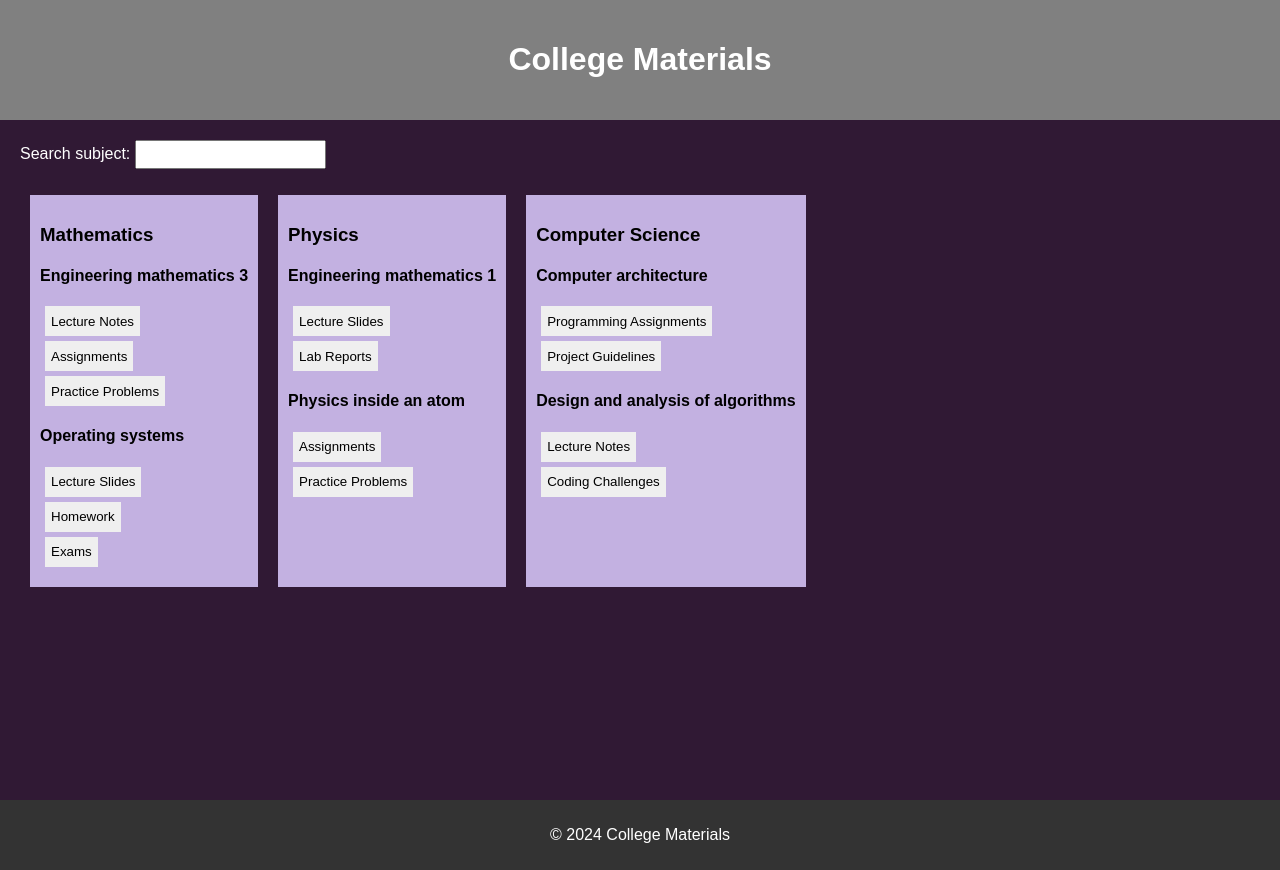
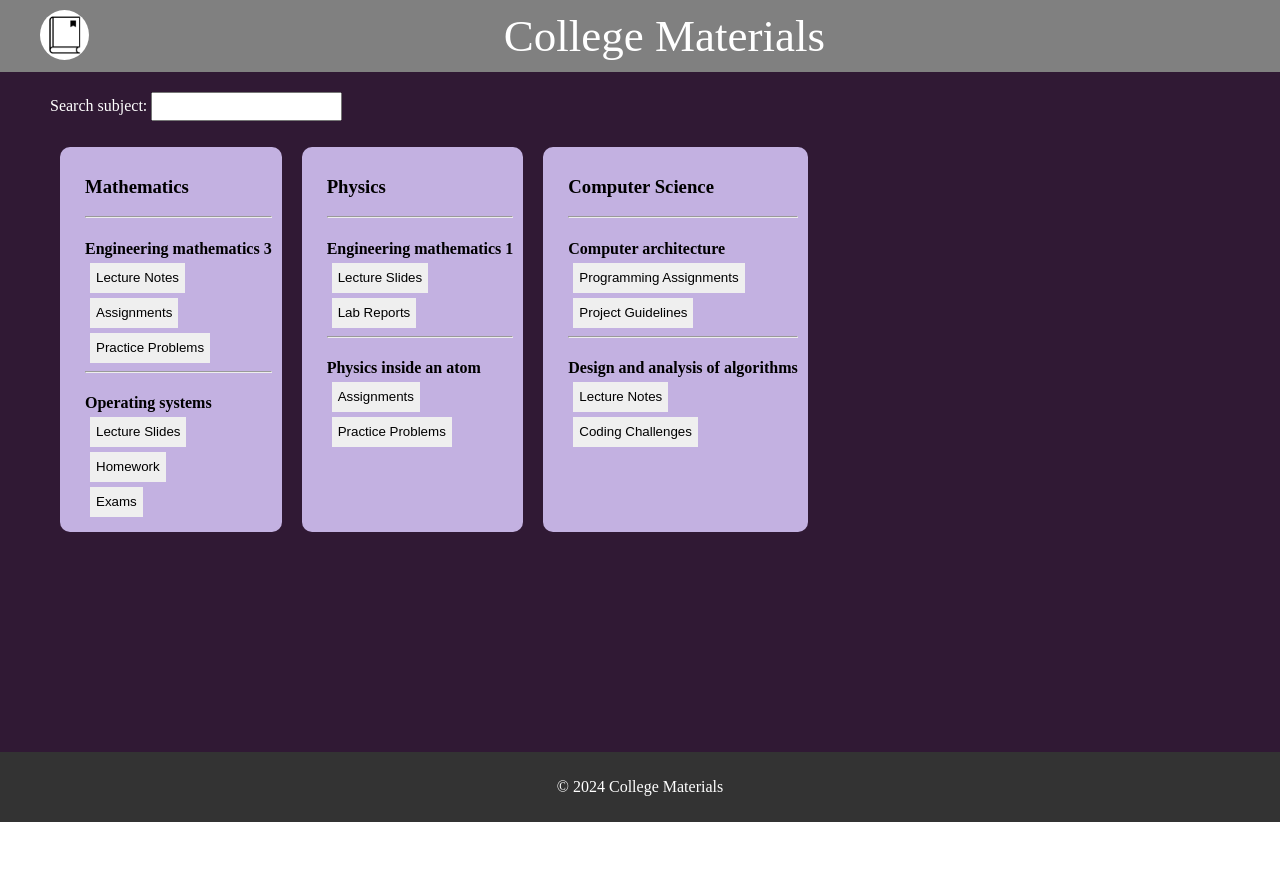
Before and after one commit to elakya04/MatrerialBase, a website: page public/index.html in a window 1280 px wide. After the commit the page ends 822 px from the top, so only its background shows below. Drawn offline with Linux system fonts and the light colour scheme.

Commit message:
better css ?

```diff
--- a/public/database.json
+++ b/public/database.json
@@ -5,12 +5,36 @@
     {
         "subj": "MAT305",
         "name": "Engineering mathematics 3",
-        "materials": ["Lecture Notes", "Assignments", "Practice Problems"]
+        "materials": [
+        {
+            "name": "Lecture Notes",
+            "link": "https://www.google.com"
+        },
+        {
+            "name": "Assignments",
+            "link": "https://www.google.com"
+        },
+        {
+            "name": "Practice Problems",
+            "link": "https://www.google.com"
+        }]
     },
     {
         "subj": "CSE102R01",
         "name": "Operating systems",
-        "materials": ["Lecture Slides", "Homework", "Exams"]
+        "materials": [
+        {
+            "name": "Lecture Slides",
+            "link": "https://www.google.com"
+        },
+        {
+            "name": "Homework",
+            "link": "https://www.google.com"
+        },
+        {
+            "name": "Exams",
+            "link": "https://www.google.com"
+        }]
     }]
 },
 {
@@ -19,12 +43,28 @@
     {
         "subj": "MAT101",
         "name": "Engineering mathematics 1",
-        "materials": ["Lecture Slides", "Lab Reports"]
+        "materials": [
+        {
+            "name": "Lecture Slides",
+            "link": "https://www.google.com"
+        },
+        {
+            "name": "Lab Reports",
+            "link": "https://www.google.com"
+        }]
     },
     {
         "subj": "PHY103",
         "name": "Physics inside an atom",
-        "materials": ["Assignments", "Practice Problems"]
+        "materials": [
+        {
+            "name": "Assignments",
+            "link": "https://www.google.com"
+        },
+        {
+            "name": "Practice Problems",
+            "link": "https://www.google.com"
+        }]
     }]
 },
 {
@@ -33,11 +73,27 @@
     {
         "subj": "CSE103",
         "name": "Computer architecture",
-        "materials": ["Programming Assignments", "Project Guidelines"]
+        "materials": [
+        {
+            "name": "Programming Assignments",
+            "link": "https://www.google.com"
+        },
+        {
+            "name": "Project Guidelines",
+            "link": "https://www.google.com"
+        }]
     },
     {
         "subj": "DAA103",
         "name": "Design and analysis of algorithms",
-        "materials": ["Lecture Notes", "Coding Challenges"]
+        "materials": [
+        {
+            "name": "Lecture Notes",
+            "link": "https://www.google.com"
+        },
+        {
+            "name": "Coding Challenges",
+            "link": "https://www.google.com"
+        }]
     }]
 }]
--- a/public/index.css
+++ b/public/index.css
@@ -1,29 +1,31 @@
 body {
-    font-family: Arial, sans-serif;
     margin: 0;
-    padding: 0;
 }
 
-header {
+nav {
     background-color: grey;
     color: #fff;
-    padding: 20px;
-    text-align: center;
+    padding: 10px;
+    font-size: 45px;
+    display: flex;
+    padding: 10px 40px;
+    justify-content: space-between;
+}
+
+nav img {
+    height: 50px;
+    border-radius: 50%;
 }
 
 main {
-    padding: 20px;
+    padding: 20px 50px;
     background-color: #301934;
     min-height: 80vh;
 }
 
-footer {
-    background-color: #333;
-    color: #fff;
-    text-align: center;
-    padding: 10px 0;
-    bottom: 0;
-    width: 100%;
+main > ul > li{
+    border-radius: 10px;
+    padding-left: 20px;
 }
 
 ul {
@@ -31,21 +33,8 @@ ul {
     padding: 0;
 }
 
-li {
-    margin-bottom: 10px;
-}
-
-a {
-    color: #333;
-    text-decoration: none;
-    display: inline-block;
-    padding: 5px 10px;
-    background-color: #f2f2f2;
-    border-radius: 5px;
-}
-
-a:hover {
-    background-color: #e2e2e2;
+h4{
+    margin-bottom: 5px;
 }
 
 #courseList {
@@ -55,6 +44,7 @@ a:hover {
 #courseList>li {
     margin: 10px;
     padding: 10px;
+    padding-left: 25px;
     background-color: #c3b1e1;
 }
 
@@ -72,3 +62,12 @@ a:hover {
     border: none;
     display: block;
 }
+
+footer {
+    background-color: #333;
+    color: #fff;
+    text-align: center;
+    padding: 10px 0;
+    bottom: 0;
+    width: 100%;
+}
--- a/public/index.html
+++ b/public/index.html
@@ -5,13 +5,16 @@
     <meta charset="UTF-8">
     <meta name="viewport" content="width=device-width, initial-scale=1.0">
     <title>College Materials</title>
+    <link rel="icon" type="image/x-icon" href="./logo.png">
     <link rel="stylesheet" href="index.css">
 </head>
 
 <body>
-    <header>
-        <h1>College Materials</h1>
-    </header>
+    <nav>
+        <img src="./logo.png"></img>
+        <div>College Materials</div>
+        <div></div>
+    </nav>
 
     <main>
         <span id="search">Search subject:
--- a/public/index.js
+++ b/public/index.js
@@ -1,6 +1,6 @@
 document.addEventListener("DOMContentLoaded", function() {
     var branches;
-    fetch('/database.json')
+    fetch('./database.json')
         .then(res => res.json())
         .then(branches => {
 
@@ -23,12 +23,16 @@ document.addEventListener("DOMContentLoaded", function() {
 
                     course.materials.forEach(material => {
                         const materialItem = document.createElement("button");
-                        materialItem.textContent = material;
+                        materialItem.textContent = material.name;
+                        materialItem.addEventListener("click", () => {
+                            window.location.href = material.link
+                        })
                         materialsList.appendChild(materialItem);
                     });
 
                     courseItem.appendChild(courseHeading);
                     courseItem.appendChild(materialsList);
+                    branchCoursesList.appendChild(document.createElement('hr'));
                     branchCoursesList.appendChild(courseItem);
                 });
 
```
Also changed, not shown: public/logo.png (added).
